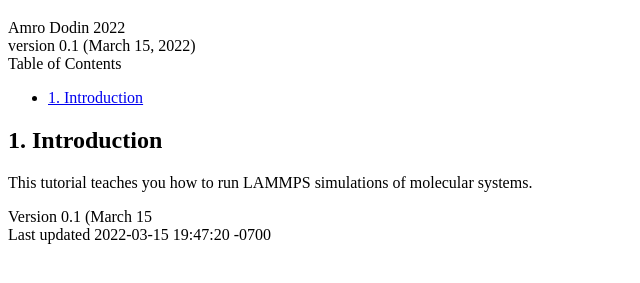
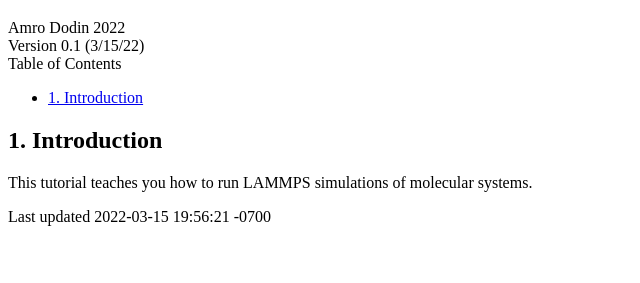
Before and after one commit to adodin/LAMMPS-Tutorial, a plain HTML site: page _site/index.html in a window 1280 px wide. Shown: the part 61-344 px from the top of the page, without its empty margins (0-640 px from the left). Drawn offline with Linux system fonts and the light colour scheme.

Commit message:
Editted header info

```diff
--- a/_site/index.html
+++ b/_site/index.html
@@ -16,8 +16,7 @@
 <h1>LAMMPS Tutorial</h1>
 <div class="details">
 <span id="author" class="author">Amro Dodin 2022</span><br>
-<span id="revnumber">version 0.1 (March 15,</span>
-<span id="revdate">2022)</span>
+<span id="revdate">Version 0.1 (3/15/22)</span>
 </div>
 <div id="toc" class="toc2">
 <div id="toctitle">Table of Contents</div>
@@ -38,8 +37,7 @@
 </div>
 <div id="footer">
 <div id="footer-text">
-Version 0.1 (March 15<br>
-Last updated 2022-03-15 19:47:20 -0700
+Last updated 2022-03-15 19:56:21 -0700
 </div>
 </div>
 </body>
```
Also changed, not shown: 1 other file.
